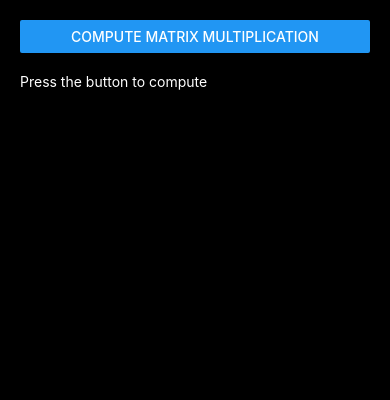
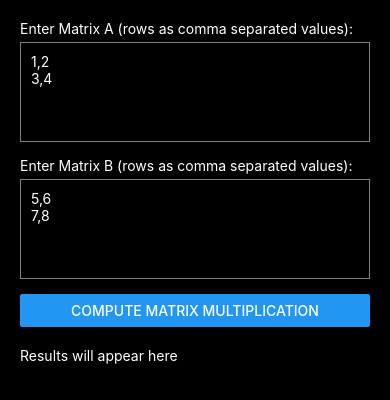
Before and after one commit to ArjunPC1121/cloudOffloading, a React Native app in the folder mobile_app/matrix_app/: screen / in a window 390 px wide. Shown: the top 400 px of the page. Built offline with nearby package versions, Linux system fonts and the light colour scheme.

Commit message:
Allowed user input for matrices

```diff
--- a/mobile_app/matrix_app/App.js
+++ b/mobile_app/matrix_app/App.js
@@ -1,33 +1,52 @@
 import React, { useState } from 'react';
-import { SafeAreaView, Text, Button, ScrollView } from 'react-native';
+import { SafeAreaView, Text, TextInput, Button, ScrollView, View } from 'react-native';
 import { sendMatrixForComputation } from './api';
 
 export default function App() {
+  const [matrixAInput, setMatrixAInput] = useState('1,2\n3,4'); // default text for matrix A
+  const [matrixBInput, setMatrixBInput] = useState('5,6\n7,8'); // default text for matrix B
   const [result, setResult] = useState(null);
 
-  // Example matrices, adjust as needed
-  const matrixA = [
-    [1, 2],
-    [3, 4]
-  ];
-  const matrixB = [
-    [5, 6],
-    [7, 8]
-  ];
+  const parseMatrix = (text) => {
+    // Parses string like '1,2\n3,4' into [[1,2],[3,4]]
+    return text.trim().split('\n').map(row => row.split(',').map(Number));
+  };
 
   const handleCompute = async () => {
-    setResult(''); // Clear previous result
     try {
+      const matrixA = parseMatrix(matrixAInput);
+      const matrixB = parseMatrix(matrixBInput);
       const res = await sendMatrixForComputation(matrixA, matrixB);
       setResult(res);
     } catch (error) {
-      setResult('Could not connect to backend.');
+      setResult('Error computing matrix. Check input format.');
     }
   };
 
   return (
-    <SafeAreaView style={{ flex: 1, justifyContent: 'center', padding: 20, backgroundColor: 'black' }}>
+    <SafeAreaView style={{ flex: 1, padding: 20, backgroundColor: 'black' }}>
+      <Text style={{ color: 'white', marginBottom: 5 }}>Enter Matrix A (rows as comma separated values):</Text>
+      <TextInput
+        style={{ height: 100, borderColor: 'gray', borderWidth: 1, color: 'white', marginBottom: 15, padding: 10, textAlignVertical: 'top' }}
+        multiline
+        value={matrixAInput}
+        onChangeText={setMatrixAInput}
+        placeholder="1,2\n3,4"
+        placeholderTextColor="gray"
+      />
+
+      <Text style={{ color: 'white', marginBottom: 5 }}>Enter Matrix B (rows as comma separated values):</Text>
+      <TextInput
+        style={{ height: 100, borderColor: 'gray', borderWidth: 1, color: 'white', marginBottom: 15, padding: 10, textAlignVertical: 'top' }}
+        multiline
+        value={matrixBInput}
+        onChangeText={setMatrixBInput}
+        placeholder="5,6\n7,8"
+        placeholderTextColor="gray"
+      />
+
       <Button title="Compute Matrix Multiplication" onPress={handleCompute} />
+
       <ScrollView style={{ marginTop: 20 }}>
         {result ? (
           typeof result === 'string' ? (
@@ -40,7 +59,7 @@ export default function App() {
             ))
           )
         ) : (
-          <Text style={{ color: 'white' }}>Press the button to compute</Text>
+          <Text style={{ color: 'white' }}>Results will appear here</Text>
         )}
       </ScrollView>
     </SafeAreaView>
```
